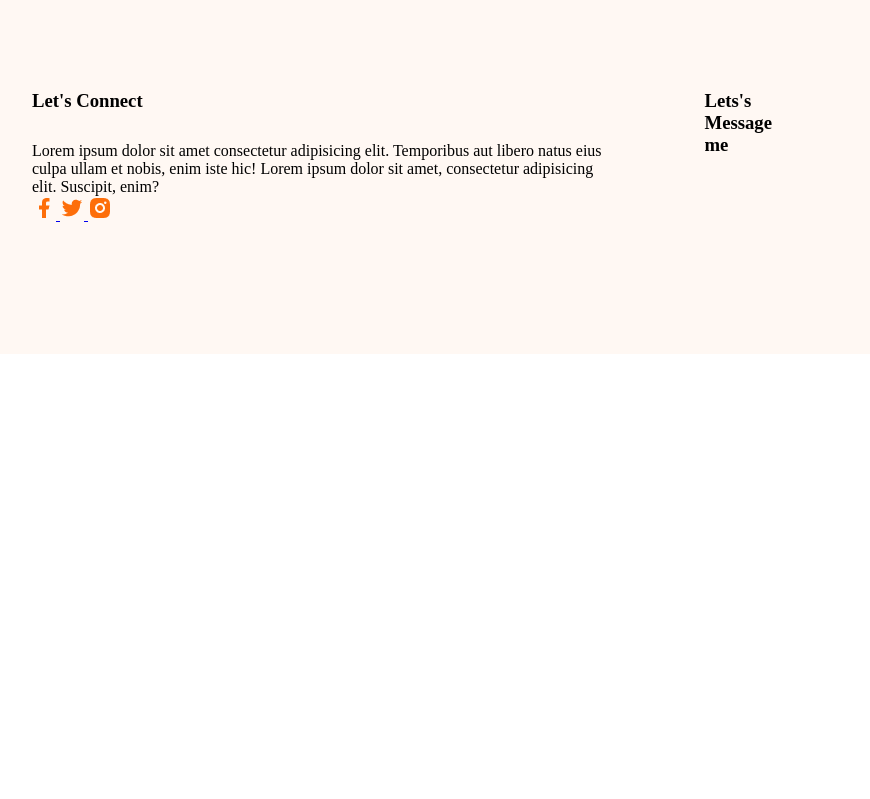
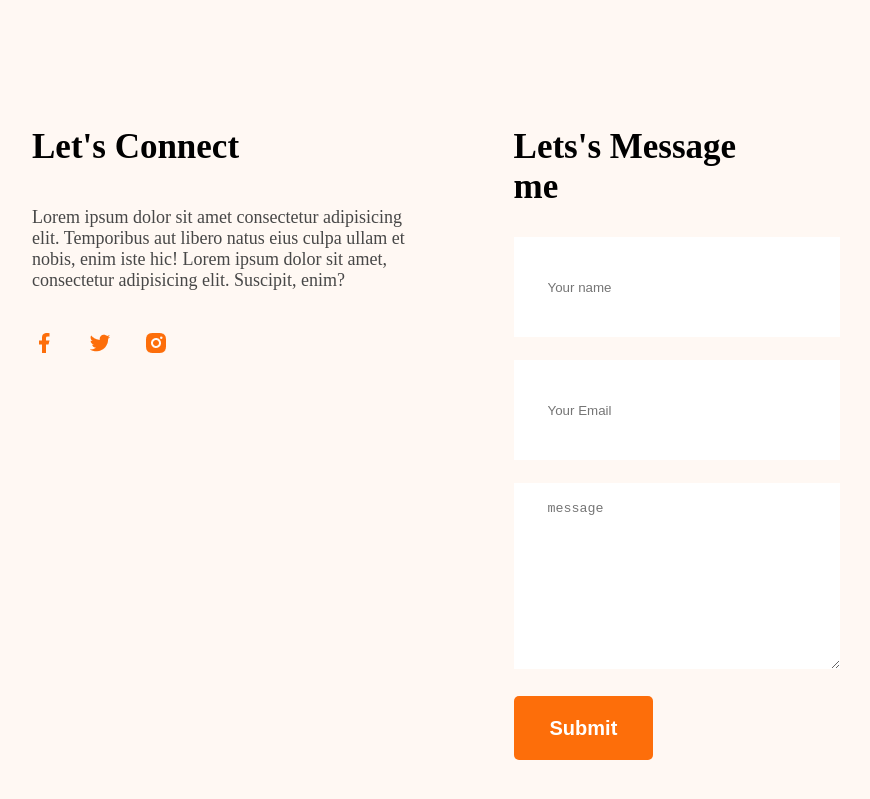
Before and after one commit to Shakil57375/developer-protfolio, a plain HTML site: page index.html in a window 1280 px wide. Shown: the part 2665-3464 px from the top of the page, without its empty margins (238-1108 px from the left). Before the commit the page ends 3019 px from the top, so only its background shows below. Drawn offline with Linux system fonts and the light colour scheme.

Commit message:
Contact us added

```diff
--- a/index.html
+++ b/index.html
@@ -142,9 +142,10 @@
         </section>
         <!-- Contact Styles -->
         <section class="contract">
-            <div>
+            <div class="contract-doc">
                 <h3 class="section-title">Let's Connect</h3>
-                <p>Lorem ipsum dolor sit amet consectetur adipisicing elit. Temporibus aut libero natus eius culpa ullam et nobis, enim iste hic! Lorem ipsum dolor sit amet, consectetur adipisicing elit. Suscipit, enim?</p>
+                <p class="section-description">Lorem ipsum dolor sit amet consectetur adipisicing elit. Temporibus aut libero natus eius culpa ullam et nobis, enim iste hic! Lorem ipsum dolor sit amet, consectetur adipisicing elit. Suscipit, enim?</p>
+                <div class="contract-social">
                 <a href="#">
                     <img src="Images/icons/facebook.png" alt="">
                 </a>
@@ -154,9 +155,16 @@
                 <a href="#">
                     <img src="Images/icons/insta.png" alt="">
                 </a>
+                </div>
             </div>
             <div>
                 <h3 class="section-title">Lets's Message me</h3>
+                <form action="">
+                    <input type="text" name="" id="" placeholder="Your name">
+                    <input type="email" name="" id="" placeholder="Your Email">
+                    <textarea name="" placeholder="message" id="" cols="30" rows="10"></textarea>
+                    <input type="submit" class="btn-primary"  value="Submit">
+                </form>
             </div>
         </section>
     </main>
--- a/styles.css
+++ b/styles.css
@@ -206,3 +206,32 @@ main{
     background: #fff8f3;
     padding: 130px 200px;
 }
+
+.contract input[type="text"], input[type="email"], textarea{
+    margin-bottom: 23px;
+    border: 0;
+    width: 100%;
+    padding: 18px 34px;
+}
+input{
+    height: 64px;
+}
+
+.section-description{
+    color: #474747;
+    font-size: 18px;
+    margin: 40px 0;
+}
+
+.contract .section-title{
+    font-size: 35px;
+    font-weight: 600;
+    font-family: 'Open sans' sans-serif;
+}
+
+
+.contract-social{
+    display: flex;
+    align-items: center;
+    gap: 2rem;
+}
```
